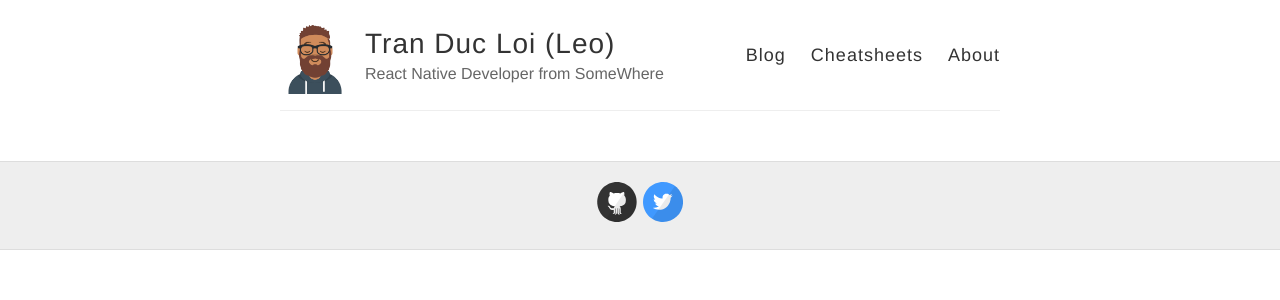
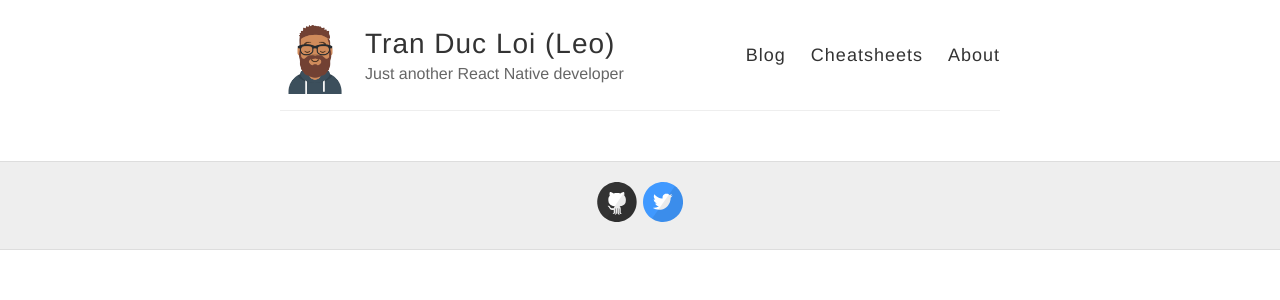
Before and after one commit to loitd/loitd.github.io, a Jekyll site: the page built from cheatsheets.md, in a window 1280 px wide. Shown: the top 300 px of the page. Built offline with Jekyll 4.4.1, drawn with Linux system fonts in a browser that asks for light colours.

Commit message:
updated-by-loitd

```diff
--- a/_config.yml
+++ b/_config.yml
@@ -6,7 +6,7 @@
 name: Tran Duc Loi (Leo)
 
 # Short bio or description (displayed in the header)
-description: React Native Developer from SomeWhere
+description: Just another React Native developer
 
 # URL of your avatar or profile pic (you could use your GitHub profile pic)
 avatar: https://github.com/loitd/loitd.github.io/raw/master/images/jekyll-logo.png
--- a/cheatsheets.md
+++ b/cheatsheets.md
@@ -3,16 +3,16 @@
 ---
 
 <div class="posts">
-  {% for post in site.cheatsheets %}
+  {% for cheatsheet in site.cheatsheets %}
     <article class="post">
 
-      <h1><a href="{{ site.baseurl }}{{ post.url }}">{{ post.title }}</a></h1>
+      <h1><a href="{{ site.baseurl }}{{ cheatsheet.url }}">{{ cheatsheet.title }}</a></h1>
 
       <div class="entry">
-        {{ post.excerpt }}
+        {{ cheatsheet.excerpt }}
       </div>
 
-      <a href="{{ site.baseurl }}{{ post.url }}" class="read-more">Read More</a>
+      <a href="{{ site.baseurl }}{{ cheatsheet.url }}" class="read-more">Read More</a>
     </article>
   {% endfor %}
 </div>
```
